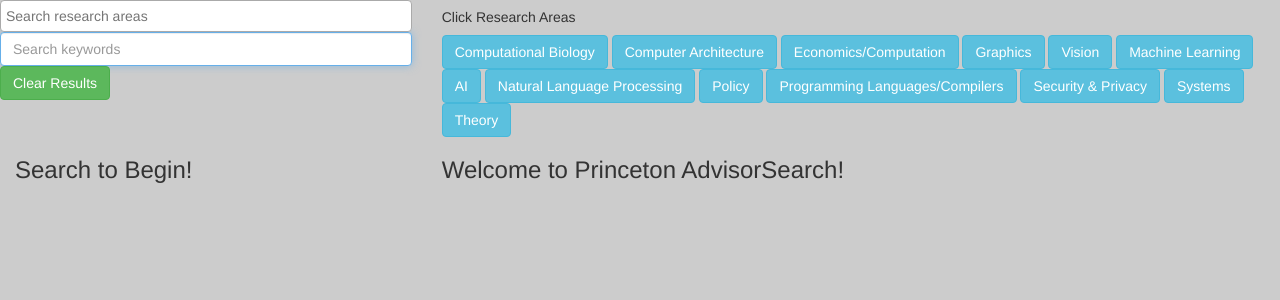
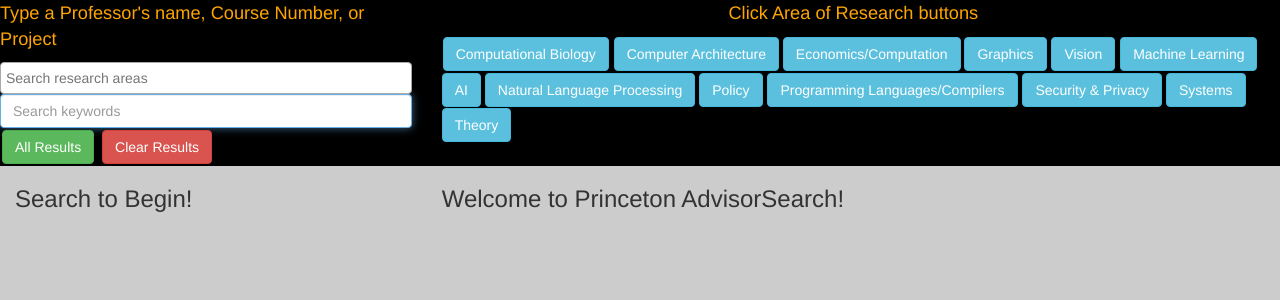
Before and after one commit to philliptay/advisor-search, a Flask app: page / in a window 1280 px wide. Shown: the part 52-352 px from the top of the page. Run offline with Flask 2, Linux system fonts and the light colour scheme; parts of the project's set-up code (start-up, migrations or seed data) failed here and were passed over; some libraries are stand-ins or nearby versions.

Commit message:
updated search area

```diff
--- a/database.py
+++ b/database.py
@@ -63,6 +63,7 @@ class Database:
 
         # search through inputted areas
         areas = areas[0].split(',')
+        print(areas)
         for area in areas:
             if (area is not None) and (area.strip() != ''):
                 stmtStr = 'SELECT profs.name, areas.area, profs.prof_id FROM areas, profs WHERE areas.prof_id = profs.prof_id AND area LIKE %s ORDER BY name'
--- a/main.py
+++ b/main.py
@@ -54,11 +54,13 @@ def index():
 
 @app.route('/searchresults')
 def searchResults():
-    allAreas = ['Computational Biology', 'Computer Architecture', 'Economics/Computation', 'Graphics', 'Vision', 'Machine Learning', 'AI', 'Natural Language Processing', 'Policy', 'Programming Languages/Compilers', 'Security & Privacy', 'Systems', 'Theory']
+    allAreas = ['Computational Biology,Computer Architecture,Economics/Computation,Graphics,Vision,Machine Learning,AI,Natural Language Processing,Policy,Programming Languages/Compilers,Security & Privacy,Systems,Theory']
 
     areas = request.args.getlist('areas')
     keywords = request.args.getlist('keywords')
-
+    print(str(areas[0]))
+    if str(areas[0]) == 'All':
+        areas = allAreas
     # areas = []
     # keywords = []
     # tags = request.args.getlist('tags')
--- a/static/styles.css
+++ b/static/styles.css
@@ -143,8 +143,8 @@ body {
 
 .searchArea {
    height: 15%;
+   background-color: black;
 }
-
 
 #searchBar {
    width: 100%;
--- a/templates/index.html
+++ b/templates/index.html
@@ -49,10 +49,11 @@
 
             <div class="row searchArea">
                <div class="col-md-4 col-xs-4 searchBarLeft">
+                  <p style='color: orange; text-align: left; font-size:130%;'>Type a Professor's name, Course Number, or Project</p>
                   <select id="searchBar" multiple="multiple" onchange="getResults()">
                      <script>
                         $('#searchBar').select2({
-                           tags:["Computational Biology", "Computer Architecture", "Economics/Computation", "Graphics", "Vision", "Machine Learning", "AI", "Natural Language Processing", "Policy", "Programming Languages/Compilers", "Security & Privacy", "Systems", "Theory"],
+                           tags:["Computational Biology", "Computer Architecture", "Economics/Computation", "Graphics", "Vision", "Machine Learning", "AI", "Natural Language Processing", "Policy", "Programming Languages/Compilers", "Security & Privacy", "Systems", "Theory", "All"],
                            tokenSeparators: [",", " "],
                            placeholder: "Search research areas",
                         });
@@ -61,20 +62,21 @@
                   </select>
                   <br>
                   <input class="form-control" id="search" type="text" placeholder="Search keywords" name="search">
-                  <button type="button" class="btn btn-success" name="button" onclick="clearAll();">Clear Results</button>
+                  <button style="margin: 2px;" type="button" class="btn btn-success" name="button" onclick="getAll();">All Results</button>
+                  <button style="margin: 2px;" type="button" class="btn btn-danger" name="button" onclick="clearAll();">Clear Results</button>
                </div>
-               <div class="col-md-8 col-xs-8">
-                 <h5>Click Research Areas</h5>
-                  <button type="button" name="button" class="btn btn-info" onclick="selectCompBio();">Computational Biology</button>
+               <div class="col-md-8 col-xs-8 searchButtons">
+                  <p style='color: orange; text-align: center; font-size:130%;'> Click Area of Research buttons</p>
+                  <button style="margin: 1px;" type="button" name="button" class="btn btn-info" onclick="selectCompBio();">Computational Biology</button>
                   <button type="button" name="button" class="btn btn-info" onclick="selectCompArch();">Computer Architecture</button>
                   <button type="button" name="button" class="btn btn-info" onclick="selectEconComp();">Economics/Computation</button>
                   <button type="button" name="button" class="btn btn-info" onclick="selectGraphics();">Graphics</button>
-                  <button type="button" name="button" class="btn btn-info" onclick="selectVision();">Vision</button>
+                  <button style="margin: 1px;" type="button" name="button" class="btn btn-info" onclick="selectVision();">Vision</button>
                   <button type="button" name="button" class="btn btn-info" onclick="selectML();">Machine Learning</button>
                   <button type="button" name="button" class="btn btn-info" onclick="selectAI();">AI</button>
                   <button type="button" name="button" class="btn btn-info" onclick="selectNatLangProc();">Natural Language Processing</button>
                   <button type="button" name="button" class="btn btn-info" onclick="selectPolicy();">Policy</button>
-                  <button type="button" name="button" class="btn btn-info" onclick="selectProgLangComp();">Programming Languages/Compilers</button>
+                  <button style="margin: 1px;" type="button" name="button" class="btn btn-info" onclick="selectProgLangComp();">Programming Languages/Compilers</button>
                   <button type="button" name="button" class="btn btn-info" onclick="selectSecPriv();">Security & Privacy</button>
                   <button type="button" name="button" class="btn btn-info" onclick="selectSystems();">Systems</button>
                   <button type="button" name="button" class="btn btn-info" onclick="selectTheory();">Theory</button>
@@ -155,6 +157,10 @@
         success: handleProfResponse
         }
       );
+      }
+      function getAll(){
+        $('#searchBar').val('All');
+        $('#searchBar').trigger('change');
       }
 
       function clearAll(){
```
